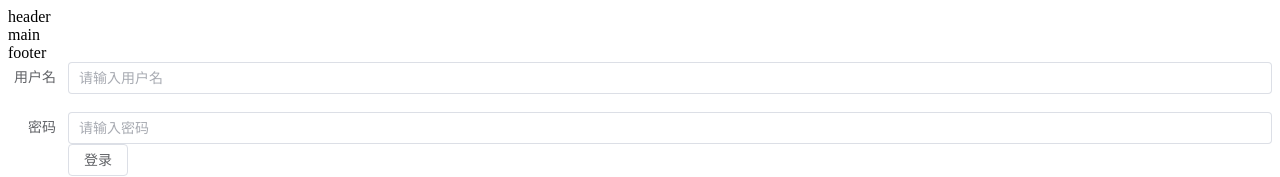
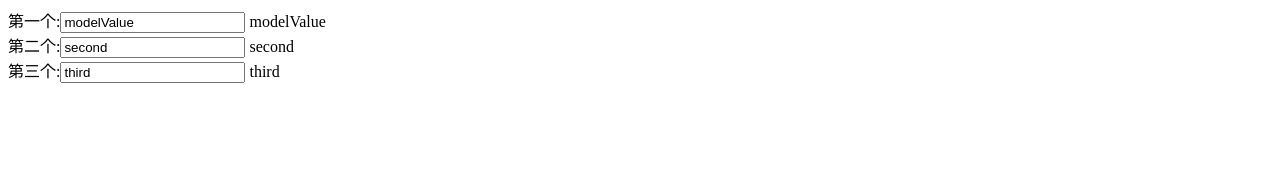
Before and after one commit to spiriteZeek/vue-project, a Vue app: page / in a window 1280 px wide. Shown: the top 177 px of the page. Built offline with nearby package versions, Linux system fonts and the light colour scheme.

Commit message:
feat:v-model实现

```diff
--- a/src/Main.vue
+++ b/src/Main.vue
@@ -3,6 +3,7 @@ import PartComp from "@/component/Part.vue";
 import AttrsComp from "@/component/Attrs.vue";
 import AButtonComp from "@/component/AButton.vue";
 import TableComp from "@/component/Table.vue";
+import ModelComp from "@/component/Model.vue";
 import { ref } from "vue";
 export default {
   name: "MainComp",
@@ -11,15 +12,21 @@ export default {
     AttrsComp,
     AButtonComp,
     TableComp,
+    ModelComp,
   },
   setup() {
     const msgText = ref("父级组件的基础数据");
     const msgObj = ref({ name: "父级组件的对象数据" });
     const count = ref(0);
+    const modelText = ref('');
 
     function add(num1, num2, name) {
       count.value = num1 + num2;
       msgObj.value.name = name;
+    }
+
+    function getData(data) {
+      console.log(data);
     }
 
     setTimeout(() => {
@@ -31,6 +38,8 @@ export default {
       msgObj,
       count,
       add,
+      getData,
+      modelText,
     };
   },
 };
@@ -62,7 +71,8 @@ export default {
   </a-button-comp>
 
   <attrs-comp></attrs-comp>
-  <table-comp v-model="customInput"></table-comp>
+  <table-comp @submit="getData"></table-comp>
+  <model-comp v-model="modelText"></model-comp>
 </template>
 
 <style scoped>
--- /dev/null
+++ b/src/Main2.vue
@@ -0,0 +1,25 @@
+<script>
+  import ModelComp from '@/component/Model.vue';
+  import {ref} from 'vue';
+  export default {
+    name: 'Main2',
+    components: {
+      ModelComp,
+    },
+    setup() {
+      const inputText1 = ref('modelValue');
+      const inputText2 = ref('second');
+      const inputText3 = ref('third');
+      return {
+        inputText1,
+        inputText2,
+        inputText3,
+      }
+    }
+  }
+</script>
+<template>
+  <div>
+    <model-comp v-model:modelValue="inputText1" v-model:second="inputText2" v-model:third="inputText3"></model-comp>
+  </div>
+</template>
--- /dev/null
+++ b/src/component/Model.vue
@@ -0,0 +1,49 @@
+<script>
+import { computed } from "vue";
+export default {
+  name: "ModelComp",
+  props: ["modelValue", "second", "third"],
+  emits: ["update:modelValue", "update:second", "update:third"],
+  setup(props, { emit }) {
+    function getInputValue(event) {
+      emit("update:modelValue", event.target.value);
+    }
+    function updateSecondText(event) {
+      emit("update:second", event.target.value);
+    }
+    const third = computed({
+      get() {
+        return props.third;
+      },
+      set(value) {
+        emit("update:third", value);
+      }
+    })
+    return {
+      getInputValue,
+      updateSecondText,
+      third,
+    };
+  },
+};
+</script>
+<template>
+  <div>
+    <span>第一个:</span>
+    <input :value="modelValue" @input="getInputValue" />
+    {{ modelValue }}
+  </div>
+
+  <div>
+    <span>第二个:</span>
+    <input :value="second" @input="updateSecondText" />
+    {{ second }}
+  </div>
+  <div>
+    <span>第三个:</span>
+    <input v-model="third" />
+    <!-- <input :value="third" @input="third = $event.target.value" /> -->
+    {{ third }}
+  </div>
+</template>
+<style scoped></style>
--- a/src/main.js
+++ b/src/main.js
@@ -1,7 +1,7 @@
 // import './assets/main.css'
 
 import { createApp } from 'vue'
-import Main from './Main.vue'
+import Main from './Main2.vue'
 import ChildComp from '@/component/Child.vue'
 import ElementPlus from 'element-plus';
 import 'element-plus/dist/index.css';
```
Also changed, not shown: src/component/Table.vue (added, +114 -0 lines).
